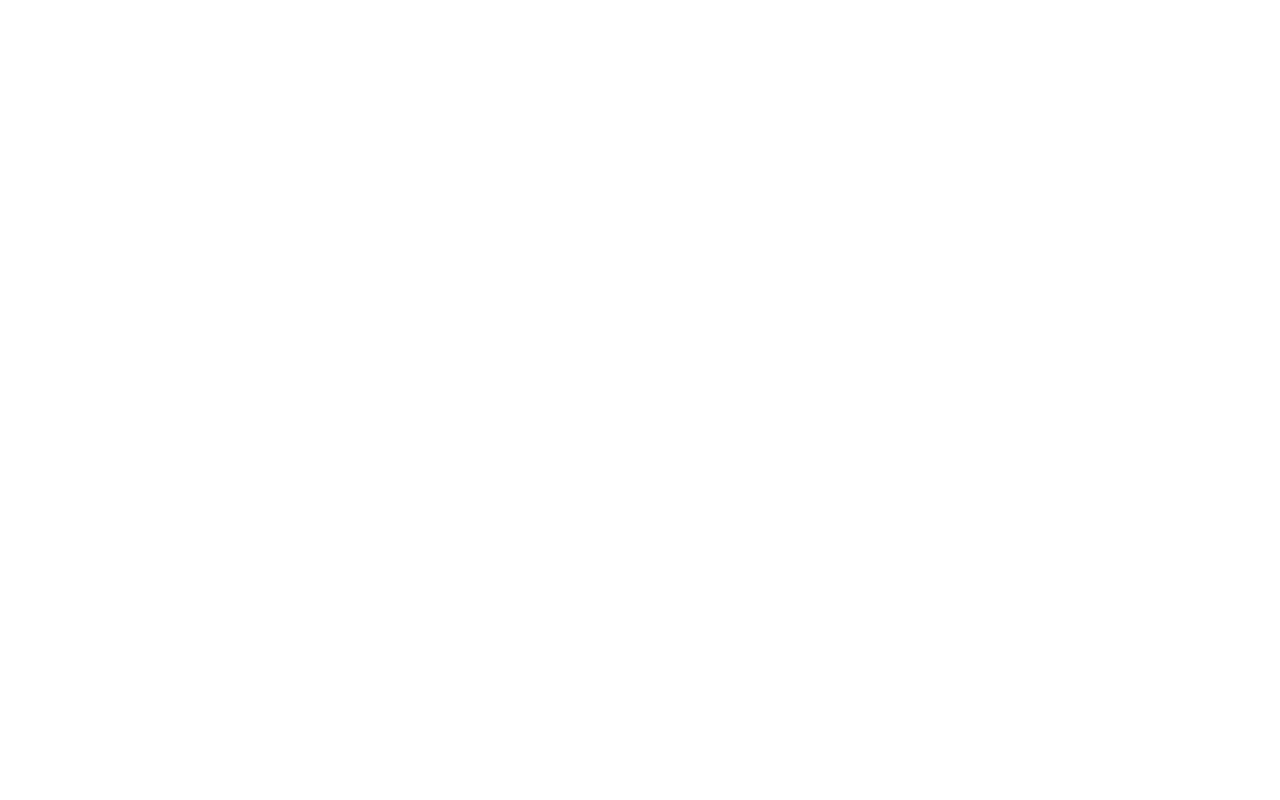
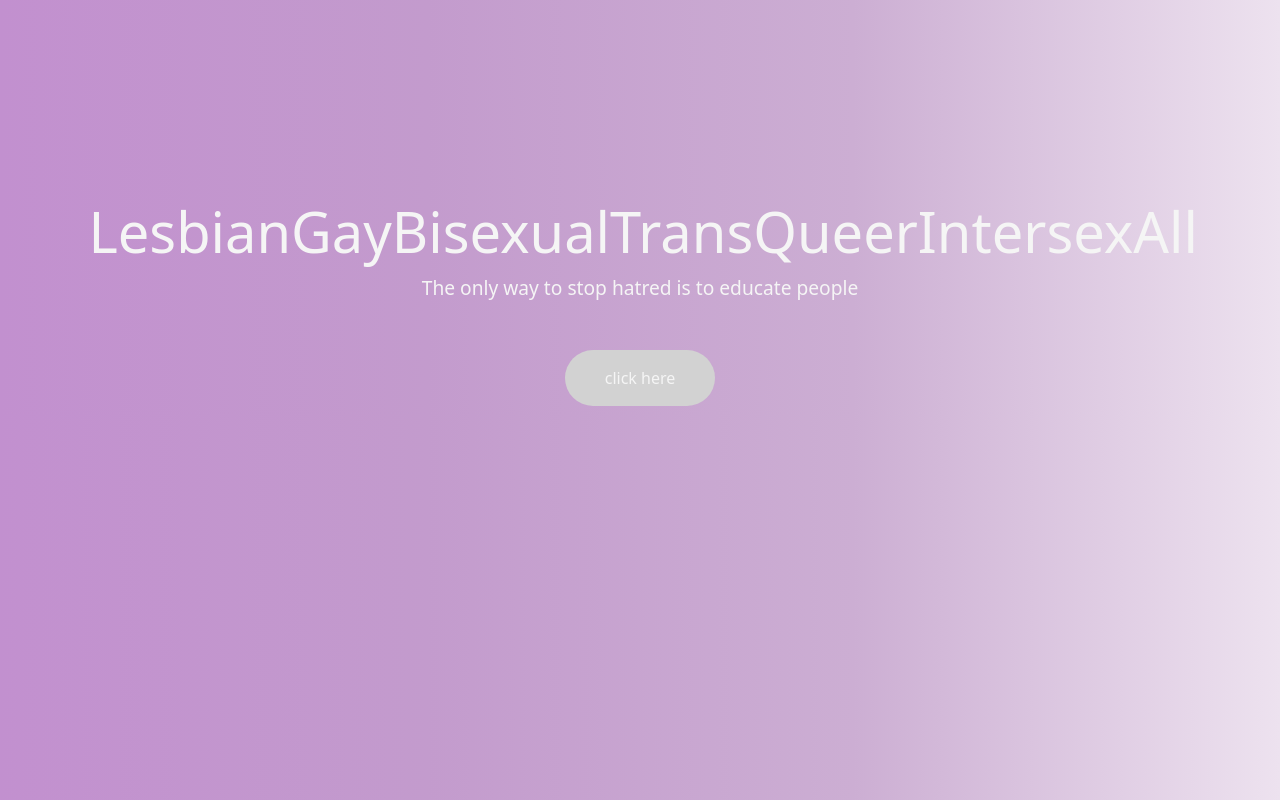
Before and after one commit to Lilly05/Pride, a plain HTML site: page Deckblatt.html in a window 1280 px wide. Drawn offline with nearby package versions, Linux system fonts and the light colour scheme.

Commit message:
Add files via upload

```diff
--- a/Deckblatt.html
+++ b/Deckblatt.html
@@ -1,16 +1,36 @@
 <!DOCTYPE html>
-<html>
+<html lang="en">
+
 <head>
 
+ <meta charset="UTF-8">
+ <meta name="viewport" content="width-device-width, initial-scale=1.0">
+ <meta http-equiv="X-UA-Compatible" content="IE=edge">
 
+ <title>LesbianGayBisexualTransQueerIntersexAlly+</title>
 
+ <link href="https://cdn.jsdelivr.net/npm/bootstrap@5.1.1/dist/css/bootstrap.min.css" rel="stylesheet" integrity="sha384-F3w7mX95PdgyTmZZMECAngseQB83DfGTowi0iMjiWaeVhAn4FJkqJByhZMI3AhiU" crossorigin="anonymous">
+
+ <link rel="Stylesheet" href="Slider.css">
 
 </head>
 
+<body>
 
 
+    <div class="container">
+        <div class="inner">
+
+        <h1>LesbianGayBisexualTransQueerIntersexAlly+</h1>
+        <p>The only way to stop hatred is to educate people</p>
+        <button class="btn btn-light">click here</button>
 
 
+        </div>
+    </div>
+
+
+</body>
 
 
 
--- a/Slider.css
+++ b/Slider.css
@@ -1 +1,58 @@
-blabla
+body{
+  background:#BE76D0;
+  background: linear-gradient(to right, #C290CF, #C39BCD, #CCAED3, #EDE2EF);
+
+}
+
+.container{
+
+    display: flex;
+    justify-content: center;
+    margin-top: 12em;
+}
+
+.inner{
+
+    text-align: center;
+    color: whitesmoke;
+    overflow: hidden;
+    padding: 0.4em;
+}
+
+.inner>h1{
+
+    font-size: 3.5em;
+    animation: Slide_Up 1.4s ease;
+}
+
+.inner>p{
+
+    font-size: 1.2em;
+    animation: Slide_Up 1.6s ease;
+}
+
+.inner>button{
+
+    margin-top: 2em;
+    padding: 1em 2.5em;
+    font-size: 1em;
+    border-radius: 4em;
+    border: none;
+    background: #D2D2D2;
+    color: whitesmoke;
+    animation: Slide_Up 1.7s ease;
+}
+
+@keyframes Slide_Up{
+
+    0%{
+        transform: translateY(250px);
+    }
+
+    100%{
+
+        transform: translate(0);
+
+    }
+
+}
```
